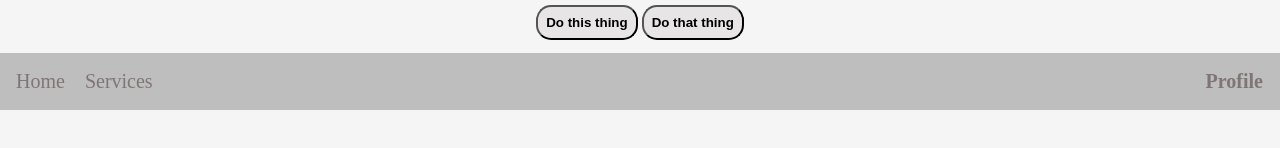
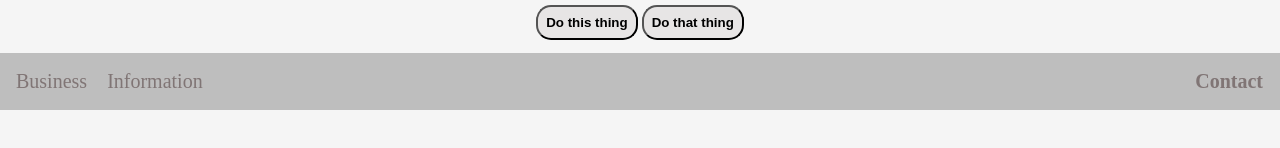
Before and after one commit to 8884khan/OdenLanding, a plain HTML site: page index.html in a window 1280 px wide. Shown: the part 492-640 px from the top of the page. Drawn offline with Linux system fonts and the light colour scheme.

Commit message:
Update index.html

```diff
--- a/index.html
+++ b/index.html
@@ -43,13 +43,13 @@
 
         <div class=" foot ">
             <ul>
-                <li><a href="#">Home</a> </li>
-                <li><a href="#">Services</a> </li>
+                <li><a href="#">Business</a> </li>
+                <li><a href="#">Information</a> </li>
             </ul>
         </div>
 
         <div class="foot2">
-            <h4>Profile</h4>
+            <h4>Contact</h4>
         </div>
 
     </footer>
```
